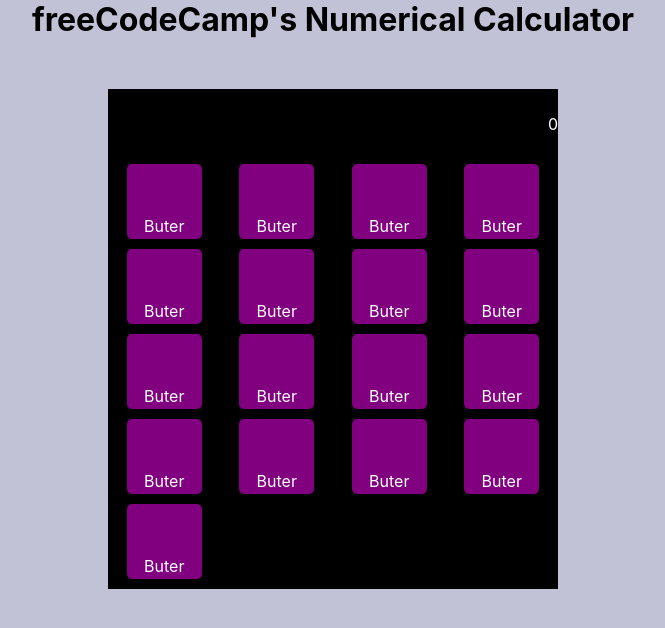
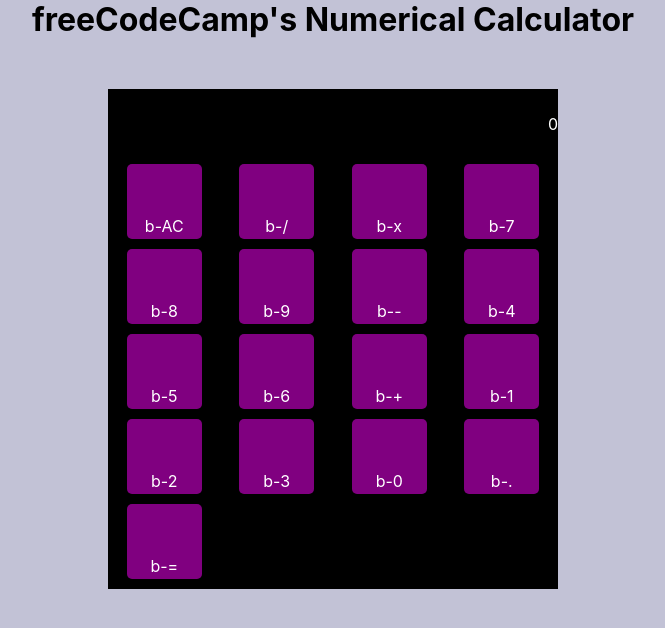
Before and after one commit to jayaramsivaramannair/React_TypeScript_Calculator, a React (Create React App) app: page / in a window 1280 px wide. Shown: the top 628 px of the page, without its empty margins (307-972 px from the left). Built offline with nearby package versions, Linux system fonts and the light colour scheme.

Commit message:
Definied prop types in Button component to pass down each button key value

```diff
--- a/src/App.tsx
+++ b/src/App.tsx
@@ -3,8 +3,6 @@
 import Calculator from './components/Calculator';
 
 function App() {
-
-
 
   return (
     <div className="App">
--- a/src/components/Button.tsx
+++ b/src/components/Button.tsx
@@ -1,10 +1,15 @@
 import React from 'react';
 
 
-const Button = () => {
+interface buttonProps {
+  button : string
+  key : number
+}
+
+const Button = ({button}: buttonProps) => {
   return (
     <div className ={`button button-`}>
-      Buter
+      {`b-${button}`}
     </div>
   )
 
--- a/src/components/Calculator.tsx
+++ b/src/components/Calculator.tsx
@@ -9,7 +9,7 @@
       <div className="buttons">
         {
           buttonKeys.map((button, idx) => {
-            return <Button key={idx} />
+            return <Button key={idx} button={button}/>
           })
         }
       </div>
```
